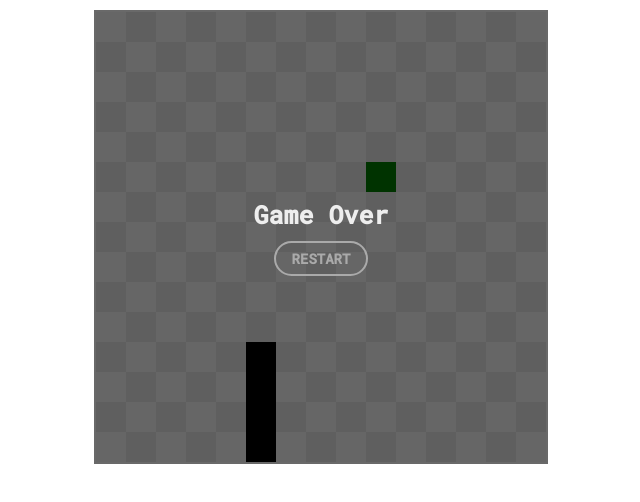
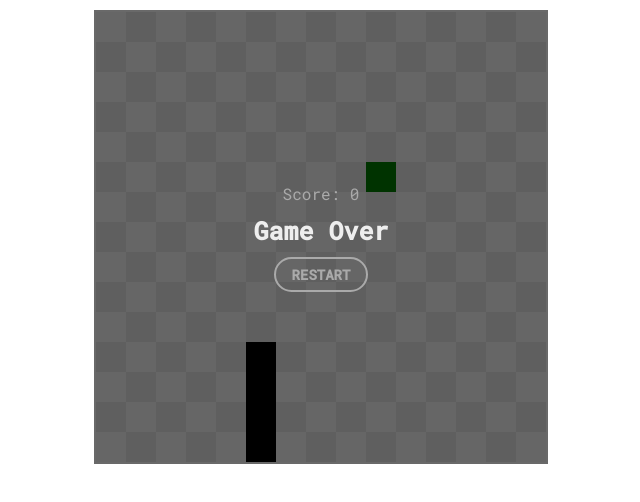
Before and after one commit to ccpdouglas/snake-game, a React (Create React App) app: page / in a window 1280 px wide. Shown: the top 502 px of the page, without its empty margins (319-959 px from the left). Built offline with nearby package versions, Linux system fonts and the light colour scheme.

Commit message:
add scoring

```diff
--- a/src/App.tsx
+++ b/src/App.tsx
@@ -35,6 +35,7 @@ const App = function () {
     const snakeMoveTO = useRef<any>()
     const [gameOver, setGameOver] = useState(false)
     const [fruit, setFruit] = useState(createFruit(createFruitPosition()))
+    const [score, setScore] = useState(0)
 
     const { positions, headPosition, direction, snakeHitSelf, updateDirection, moveSnake, eatFruit, resetSnake } = useSnake({
         startingPosition,
@@ -43,12 +44,14 @@ const App = function () {
 
     const restartGame = function () {
         resetSnake()
+        setScore(0)
         setFruit(createFruit(createFruitPosition()))
         setGameOver(false)
     }
 
     const fruitSquareHit = useCallback(
         function (fruit: Fruit) {
+            setScore((prev) => prev + 1)
             eatFruit(fruit)
             setFruit(createFruit(createFruitPosition()))
         },
@@ -91,7 +94,7 @@ const App = function () {
 
     return (
         <div className="App" style={{ width: `${gridSize * 30}px` }}>
-            {!gameOver ? "" : <GameOver restartGame={restartGame} />}
+            {!gameOver ? "" : <GameOver restartGame={restartGame} score={score} />}
             <Grid
                 size={gridSize}
                 headPosition={headPosition}
--- a/src/components/GameOver/index.css
+++ b/src/components/GameOver/index.css
@@ -11,6 +11,10 @@
 
 .GameOver > * {
     margin: 5px;
+}
+
+.GameOver > span {
+    color: #aaa;
 }
 
 .GameOver > h4 {
--- a/src/components/GameOver/index.tsx
+++ b/src/components/GameOver/index.tsx
@@ -3,12 +3,14 @@ import React from "react"
 import "./index.css"
 
 interface GameOverProps {
+    score: number
     restartGame(): void
 }
 
-const GameOver = function ({ restartGame }: GameOverProps) {
+const GameOver = function ({ score, restartGame }: GameOverProps) {
     return (
         <div className="GameOver">
+            <span>Score: {score}</span>
             <h4>Game Over</h4>
             <p onClick={restartGame}>Restart</p>
         </div>
```
